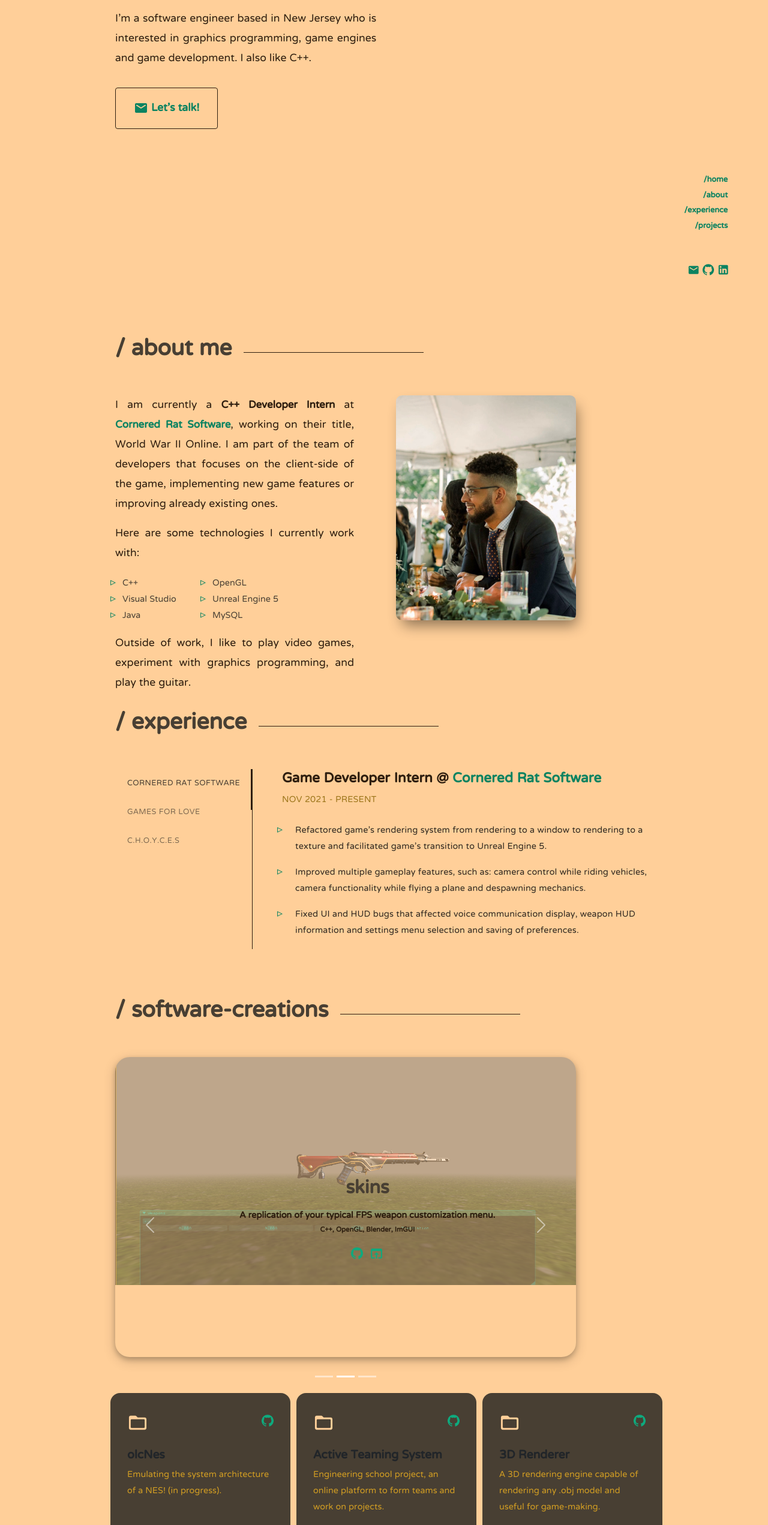
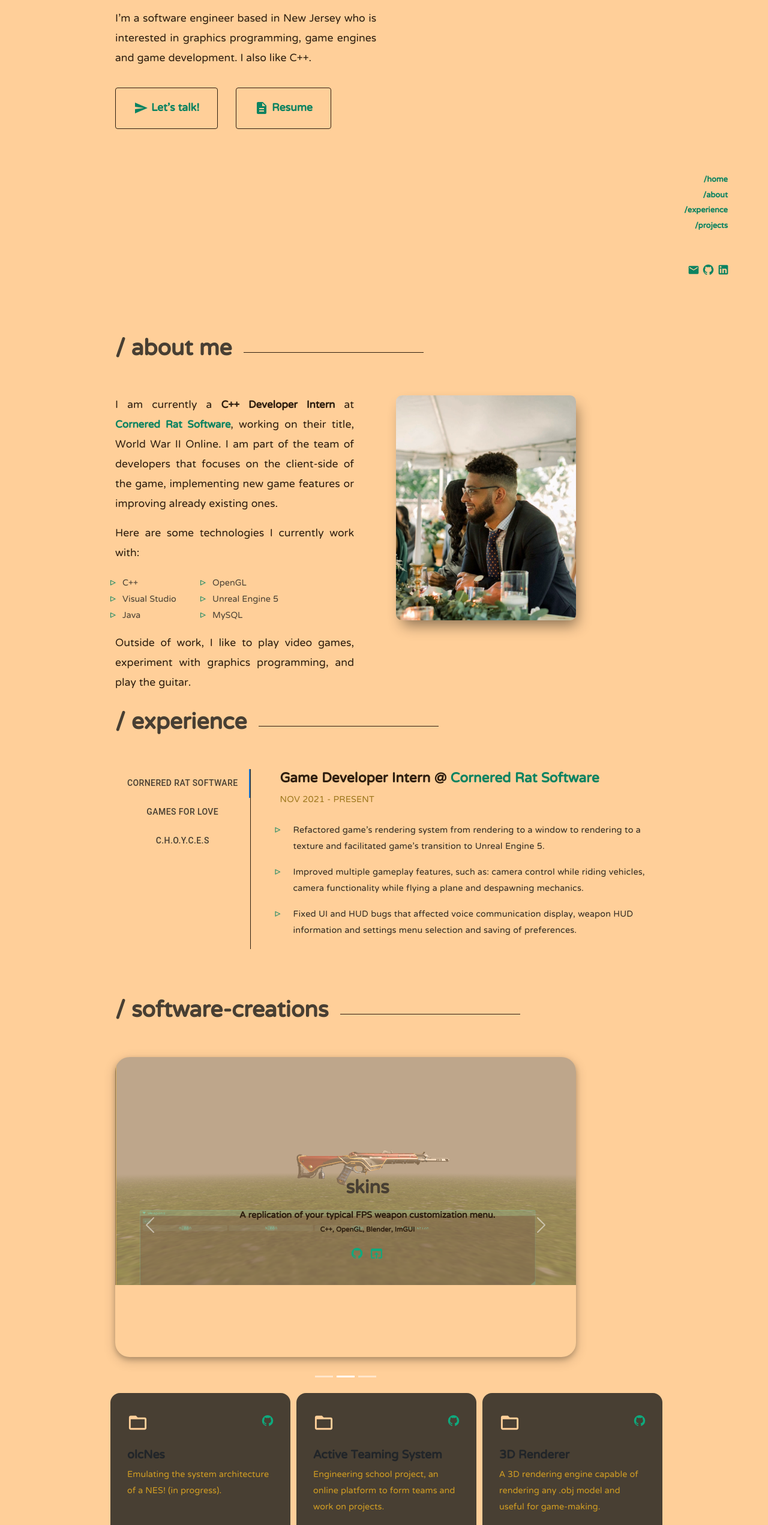
Before and after one commit to doublejvargas/doublejvargas.github.io, a React (Create React App) app: page / in a window 1280 px wide. Shown: the part 252-2794 px from the top of the page at 60% size. Built offline with nearby package versions, Linux system fonts and the light colour scheme.

Commit message:
added resume

```diff
--- a/package.json
+++ b/package.json
@@ -4,8 +4,13 @@
   "homepage": "https://doublejvargas.github.io",
   "private": true,
   "dependencies": {
+    "@emotion/react": "^11.11.1",
+    "@emotion/styled": "^11.11.0",
     "@material-ui/core": "^4.11.3",
     "@material-ui/icons": "^4.11.3",
+    "@mui/icons-material": "^5.14.3",
+    "@mui/material": "^5.14.3",
+    "@mui/styles": "^5.14.3",
     "@testing-library/jest-dom": "^5.17.0",
     "@testing-library/react": "^14.0.0",
     "@testing-library/user-event": "^14.4.3",
--- a/src/components/ExternalLinks.js
+++ b/src/components/ExternalLinks.js
@@ -1,6 +1,6 @@
 import React from "react";
-import GitHubIcon from "@material-ui/icons/GitHub";
-import OpenInBrowserIcon from "@material-ui/icons/OpenInBrowser";
+import GitHubIcon from '@mui/icons-material/GitHub';
+import OpenInBrowserIcon from '@mui/icons-material/OpenInBrowser';
 
 class ExternalLinks extends React.Component {
   constructor() {
--- a/src/components/Intro.js
+++ b/src/components/Intro.js
@@ -3,7 +3,8 @@ import React from "react";
 import "../styles/Intro.css";
 import Typist from "react-typist";
 import "react-typist/dist/Typist.css";
-import EmailRoundedIcon from "@material-ui/icons/EmailRounded";
+import SendIcon from '@mui/icons-material/Send';
+import DescriptionIcon from '@mui/icons-material/Description';
 import FadeInSection from "./FadeInSection";
 //import FractalTree from "./FractalTree";
 //import FractalSpirograph from "./FractalSpirograph";
@@ -48,8 +49,15 @@ class Intro extends React.Component {
             href="mailto:doublejvargas@gmail.com"
             className="intro-contact"
           >
-            <EmailRoundedIcon></EmailRoundedIcon>
-            {"  " + "Let's talk!"}
+            <SendIcon></SendIcon>
+            {"  " + " Let's talk!"}
+          </a>
+          <a
+            href="https://drive.google.com/file/d/1yKNoo5SNoMTPknB7WBWwtAMNiKL0MXav/view"
+            className="intro-contact"
+          >
+            <DescriptionIcon></DescriptionIcon>
+            {"  " + "Resume"}
           </a>
         </FadeInSection>
       </div>
--- a/src/components/Projects.js
+++ b/src/components/Projects.js
@@ -1,6 +1,6 @@
 import React from "react";
 import "../styles/Projects.css";
-import FolderOpenRoundedIcon from "@material-ui/icons/FolderOpenRounded";
+import FolderOpenIcon from '@mui/icons-material/FolderOpen';
 import GitHubIcon from "@material-ui/icons/GitHub";
 import OpenInBrowserIcon from "@material-ui/icons/OpenInBrowser";
 import FadeInSection from "./FadeInSection";
@@ -115,9 +115,9 @@ class Projects extends React.Component {
                 <li className="projects-card">
                   <div className="card-header">
                     <div className="folder-icon">
-                      <FolderOpenRoundedIcon
+                      <FolderOpenIcon
                         style={{ fontSize: 35 }}
-                      ></FolderOpenRoundedIcon>
+                      ></FolderOpenIcon>
                     </div>
                     <ExternalLinks
                       githubLink={projects[key]["link"]}
--- a/src/components/SidebarNav.js
+++ b/src/components/SidebarNav.js
@@ -1,9 +1,9 @@
 import React from "react";
 import { Sidenav } from "rsuite";
 import { CSSTransition, TransitionGroup } from "react-transition-group";
-import EmailRoundedIcon from "@material-ui/icons/EmailRounded";
-import LinkedInIcon from "@material-ui/icons/LinkedIn";
-import GitHubIcon from "@material-ui/icons/GitHub";
+import EmailIcon from '@mui/icons-material/Email';
+import LinkedInIcon from '@mui/icons-material/LinkedIn';
+import GitHubIcon from '@mui/icons-material/GitHub';
 
 import "../styles/SidebarNav.css";
 import "react-typist/dist/Typist.css";
@@ -58,7 +58,7 @@ class SidebarNav extends React.Component {
         )}
         <div className="sidebar-logos" href="/">
           <a href="mailto:doublejvargas@gmail.com">
-            <EmailRoundedIcon style={{ fontSize: 20 }}></EmailRoundedIcon>
+            <EmailIcon style={{ fontSize: 20 }}></EmailIcon>
           </a>
           <a href="https://github.com/doublejvargas">
             <GitHubIcon style={{ fontSize: 19 }}></GitHubIcon>
--- a/src/styles/Intro.css
+++ b/src/styles/Intro.css
@@ -51,6 +51,7 @@
   font-weight: bolder;
   font-family: "NTR", sans-serif;
   padding: 10px 30px;
+  margin: 0px 30px 0px 0px;
   cursor: pointer;
   border: 1px solid var(--bistre);
   border-radius: 4px;
```
Also changed, not shown: src/components/JobList.js (+4 -4 lines), 1 other file (tests, documents, lock files or other folders).
